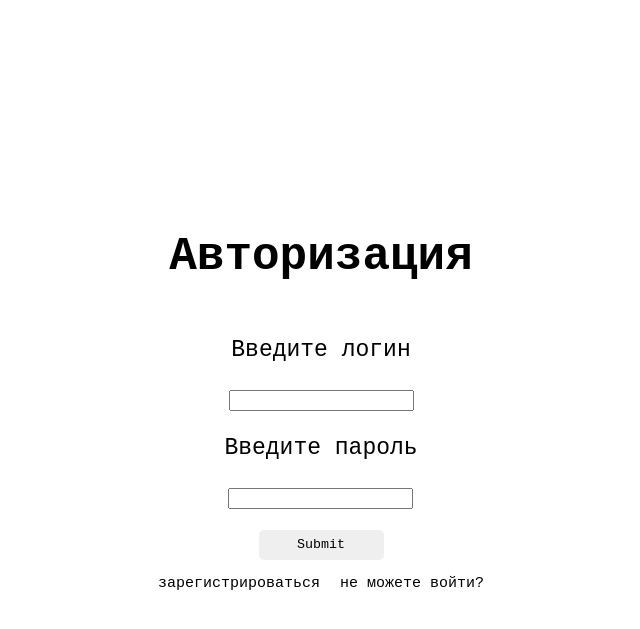
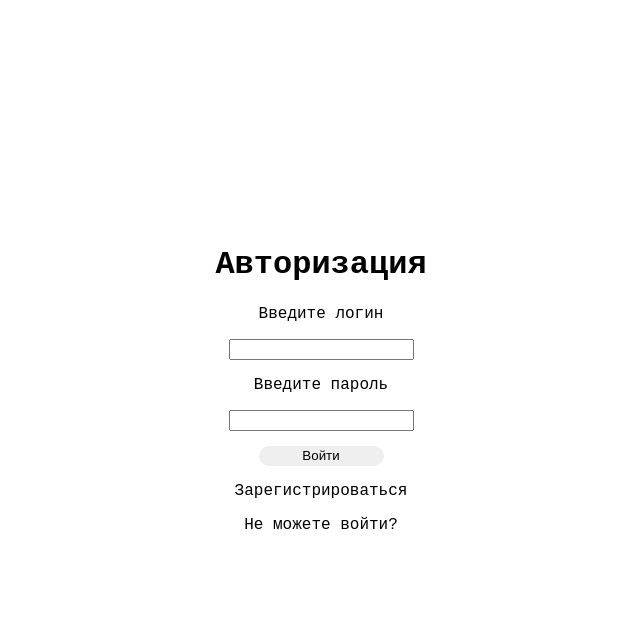
Before and after one commit to ARtiDPA/authorization_Flask, a Flask app: page /auth in a window 1280 px wide. Shown: the top 629 px of the page, without its empty margins (319-959 px from the left). Run offline with Flask 3, Linux system fonts and the light colour scheme.

Commit message:
Добавил регистрацию,вход

```diff
--- a/database.py
+++ b/database.py
@@ -1,6 +1,9 @@
 from sqlalchemy.orm import declarative_base
 from sqlalchemy import create_engine
+from sqlalchemy.orm import sessionmaker
 
 
 Base = declarative_base()
 engine = create_engine("postgresql+psycopg2://postgres:password@localhost:5432/postgres")
+
+Session = sessionmaker(engine)
--- a/main.py
+++ b/main.py
@@ -1,4 +1,6 @@
-from flask import Flask, render_template
+from flask import Flask, render_template, request
+from session import register, authorization
+
 
 app = Flask(__name__)
 
@@ -8,14 +10,44 @@ def index():
     return "Главная станица"
 
 
-@app.route("/auth")
+@app.route("/auth", methods=["POST", "GET"])
 def auth():
-    return render_template("auth.html", loginnotfound=True)
+    if request.method == "POST":
+        login = request.form["login"]
+        password = request.form["password"]
+        print(login)
+        print(password)
+        if login != "" and password != "":
+            if authorization(login, password):
+                return "Все четко"
+            else:
+                return "Все плохо"
+        else:
+            return "Поля пустые"
+    else:
+        return render_template("auth.html", loginnotfound=True)
 
 
-@app.route("/register")
-def regit_roupe():
-    return render_template("register.html")
+@app.route("/register", methods=["POST", "GET"])
+def register_roupe():
+    if request.method == "POST":
+        name = request.form["name"]
+        surname = request.form["surname"]
+        mail = request.form["mail"]
+        login = request.form["login"]
+        password_1 = request.form["password_1"]
+        password_2 = request.form["password_2"]
+        register_date = [name, surname, mail, login, password_1, password_2]
+        if all(register_date):
+            if password_1 == password_2:
+                register(name, surname, mail, login, password_1)
+                return render_template("auth.html")
+            else:
+                return "пароли должны совпадать"
+        else:
+            return "Поля не могут быть пустыми"
+    else:
+        return render_template("register.html")
 
 
 if __name__ == "__main__":
--- a/static/css/auth.css
+++ b/static/css/auth.css
@@ -3,61 +3,34 @@ body{
 }
 
 
-
-header h1{
-    text-align: center;
-    font-family: sans-serif;
-    font-size: 40px;
-}
-
-
 .main-content{
-    font-size: 23px;
-    margin-top: 200px;
+    margin-top: 225px;
     display: flex;
     justify-content: center;
+    text-align: center;
     flex-direction: column;
 }
 
 
-.main-content div{
-    text-align: center;
-    display: flex;
-    justify-content: center;
+.sumb{
+    margin-top: 15px;
+    width: 125px;
+    height: 20px;
+    border-style: none;
+    border-radius: 10px;
 }
 
-.sumb{
-    font-family: 'Courier New', Courier, monospace;
-    margin-top: 20px;
-    text-align: center;
-    height: 30px;
-    width: 125px;
-    border-style: none;
-    border-radius: 5px;
+.sumb:hover{
+    background-color: rgb(194, 194, 194);
 }
 
 
-
-.sumb:hover{
-    background-color: rgb(108, 108, 109);
-}
-
 .sumb:active{
-    background-color: white;
+    background-color: rgb(255, 255, 255);
 }
 
 
-
-.help{
-    font-size: 15px;
+.help a{
+    text-decoration: none;
+    color: black;
 }
-
-.help p{
-    margin-left: 10px;
-    margin-right: 10px;
-}
-
-
-.lognot{
-    color: rgb(196, 44, 44);
-}
--- a/templates/auth.html
+++ b/templates/auth.html
@@ -8,33 +8,26 @@
 </head>
 <body>
     <div class = "main-content">
-        <div>
+        <form method="post">
+            <div class = element>
                 <h1>Авторизация</h1>
             </div>
-        {% if loginnotfound == False %}
             <div>
-            <h4 class="lognot">Логин или пароль введены неверно</h4>
-        </div>
-        {% endif %}
-        <div>
-            <form method="post">
                 <p>Введите логин</p>
                 <input type="text" name = "login">
-            </form>
             </div>
             <div>
-            <form method="post">
                 <p>Введите пароль</p>
                 <input type="password" name="password">
-            </form>
             </div>
             <div>
-            <input type="submit" class = "sumb">
+                <input type="submit" class = "sumb" value="Войти">
             </div>
-        <div class="help">
-            <p>зарегистрироваться</p>
-            <p>не можете войти?</p>
+            <div class = "help">
+                <p><a href="/register">Зарегистрироваться</a></p>
+                <p><a href="#">Не можете войти?</a></p>
             </div>
+        </form>
     </div>
 </body>
 </html>
```
Also changed, not shown: session.py (added, +21 -0 lines), templates/register.html (+7 -7 lines). Lines whose indentation alone changed are shown as unchanged.
